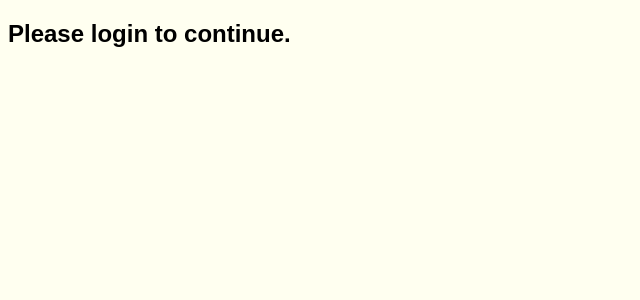
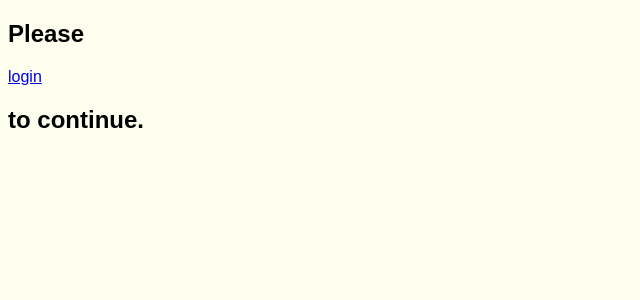
Before and after one commit to vijay-kittu/Chat-App, a React (Create React App) app: page /home in a window 1280 px wide. Shown: the top 300 px of the page, without its empty margins (0-640 px from the left). Built offline with nearby package versions, Linux system fonts and the light colour scheme.

Commit message:
changes in Chat.js

```diff
--- a/src/App.css
+++ b/src/App.css
@@ -95,3 +95,9 @@ body {
   display: flex;
   flex-direction: row;
 }
+
+.message {
+  display: flex;
+  flex-direction: row;
+  justify-content: space-between;
+}
--- a/src/components/Chat.js
+++ b/src/components/Chat.js
@@ -61,8 +61,8 @@ const Chat = () => {
         {messages.map((msg, index) => (
           (
             <div key={msg.timeStamp || index} className='message' >
-              <strong>{msg.username}:</strong> {msg.message} <br />
-              <div>{msg.timeStamp}</div>
+              <div><strong>{msg.username}:</strong> {msg.message} <br /></div>
+              <div className='timestamp'>{msg.timeStamp}</div>
             </div>
           )
         ))}
--- a/src/components/Home.js
+++ b/src/components/Home.js
@@ -1,5 +1,6 @@
 import React, {useContext} from 'react';
 import Chat from './Chat';
+import { Link } from 'react-router-dom';
 import PrivateChat from './PrivateChat';
 import Contact from './Contact';
 import Navbar from './Navbar';
@@ -10,7 +11,14 @@ const Home = () => {
   const {user} = useContext(AuthContext);
 
   if(!user){
-    return <h2>Please login to continue.</h2>
+    return(
+      <div>
+        <h2>Please</h2>
+        <Link to="/login">login</Link>
+        <h2>to continue.</h2>
+      </div>
+
+    ) ;
   }
 
   return(
```
